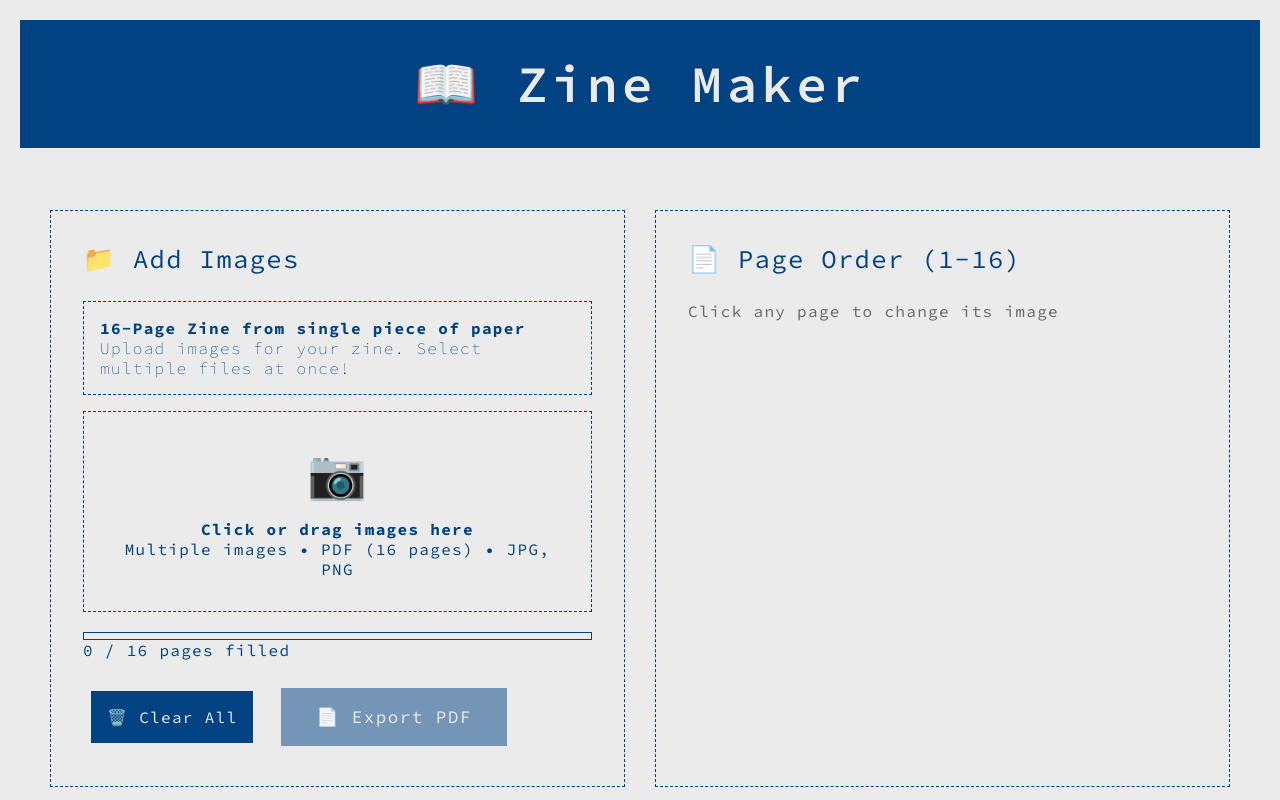
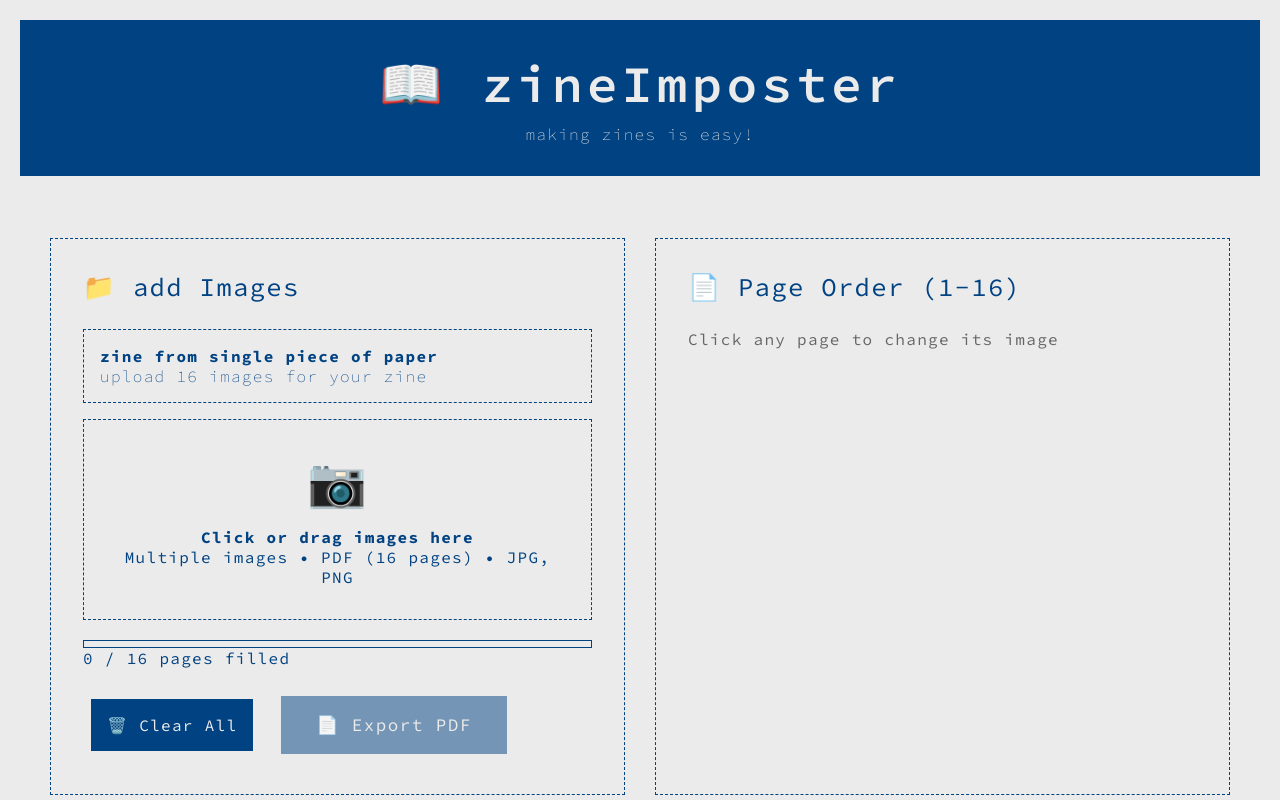
Before and after one commit to like820/zineImposter, a plain HTML site: page index.html in a window 1280 px wide. Shown: the top 800 px of the page. Drawn offline with nearby package versions, Linux system fonts and the light colour scheme; a script that the page names is missing.

Commit message:
Update index.html

```diff
--- a/index.html
+++ b/index.html
@@ -285,17 +285,17 @@
 <body>
     <div class="container">
         <div class="header">
-            <h1>📖 Zine Maker</h1>
-            <!-- <p>Create zines 16 pages with automatic imposition</p> -->
+            <h1>📖 zineImposter</h1>
+            <p>making zines is easy!</p>
         </div>
 
         <div class="main-content">
             <div class="section">
-                <h2>📁 Add Images</h2>
+                <h2>📁 add Images</h2>
 
                 <div class="info-box">
-                    <strong>16-Page Zine from single piece of paper</strong><br>
-                    Upload images for your zine. Select multiple files at once!
+                    <strong>zine from single piece of paper</strong><br>
+                    upload 16 images for your zine
                 </div>
 
                 <div class="upload-area" id="uploadArea">
```
